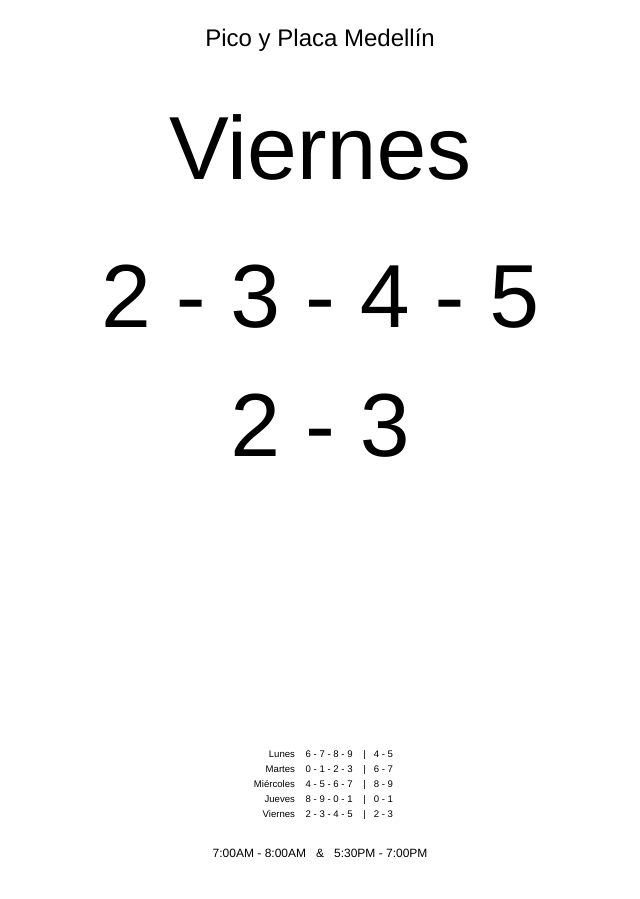
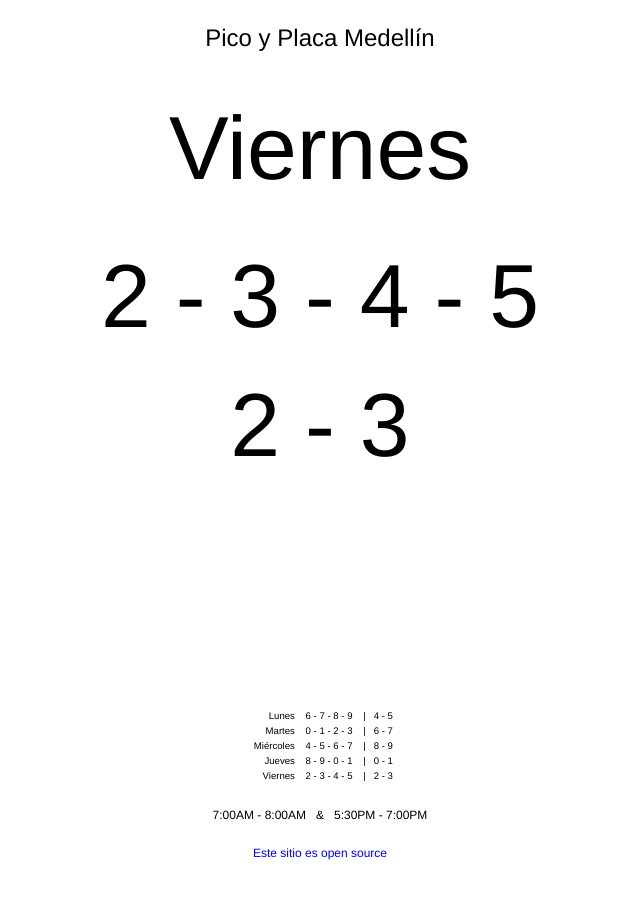
Before and after one commit to nhocki/pico-y-placa-medellin, a Jekyll site: the page built from index.md, in a window 1280 px wide. Shown: the whole page, without its empty margins (320-960 px from the left). Built offline with Jekyll 4.4.1, drawn with Linux system fonts in a browser that asks for light colours; a script that is not in the unit is left out; some of the changed lines change nothing that is shown.

Commit message:
Adding link to GH project

```diff
--- a/index.md
+++ b/index.md
@@ -18,7 +18,10 @@
   <tr><td>Viernes</td> <td> 2 - 3 - 4 - 5 &nbsp;&nbsp; |&nbsp;&nbsp; 2 - 3</td></tr>
 </table>
 
-<span id='schedule'>7:00AM - 8:00AM &nbsp; & &nbsp; 5:30PM - 7:00PM</span>
+<span id='schedule' class='small'>7:00AM - 8:00AM &nbsp; & &nbsp; 5:30PM - 7:00PM</span>
+<a href='https://github.com/nhocki/pico-y-placa-medellin' class='small' target="_blank">
+  Este sitio es open source
+</a>
 </div>
 
 <style>
@@ -60,7 +63,7 @@
   margin: 0 auto;
 }
 
-#schedule {
+.small {
   display: block;
   font-size: 0.75em;
   margin: 2em auto;
@@ -70,4 +73,14 @@
 #full td {
   padding-left: 0.8em;
 }
+
+a, a:active, a:visited, a:hover {
+  color: #00F;
+  text-decoration: none;
+  font-weight: lighter;
+}
+
+a:hover {
+  text-decoration: underline;
+}
 </style>
```
